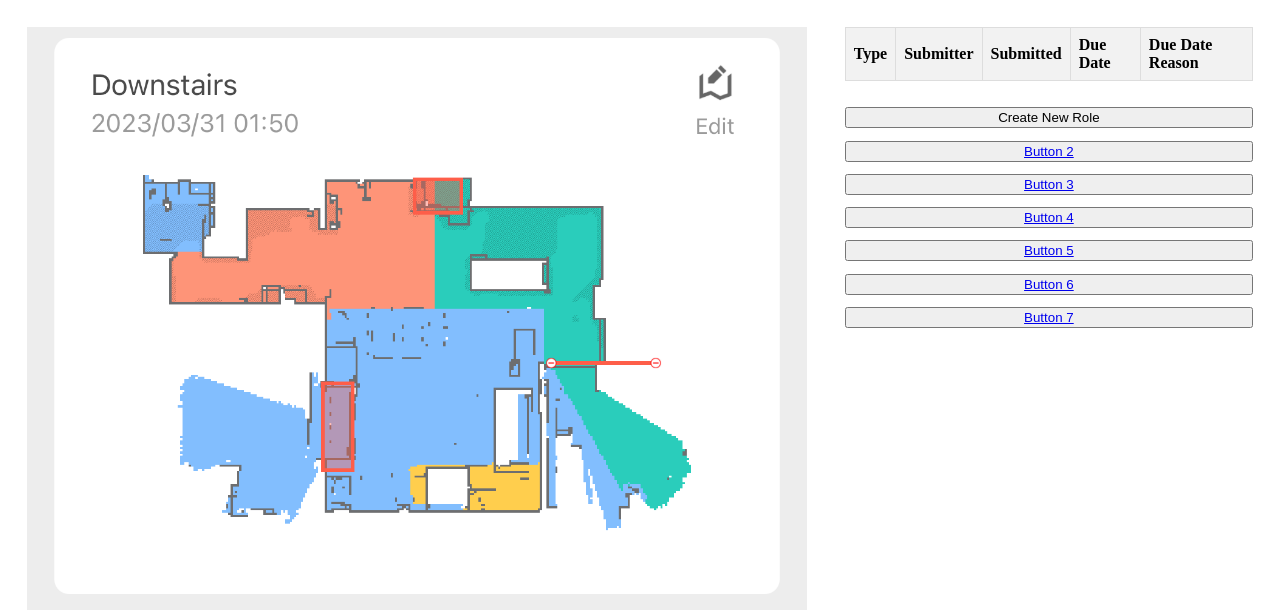
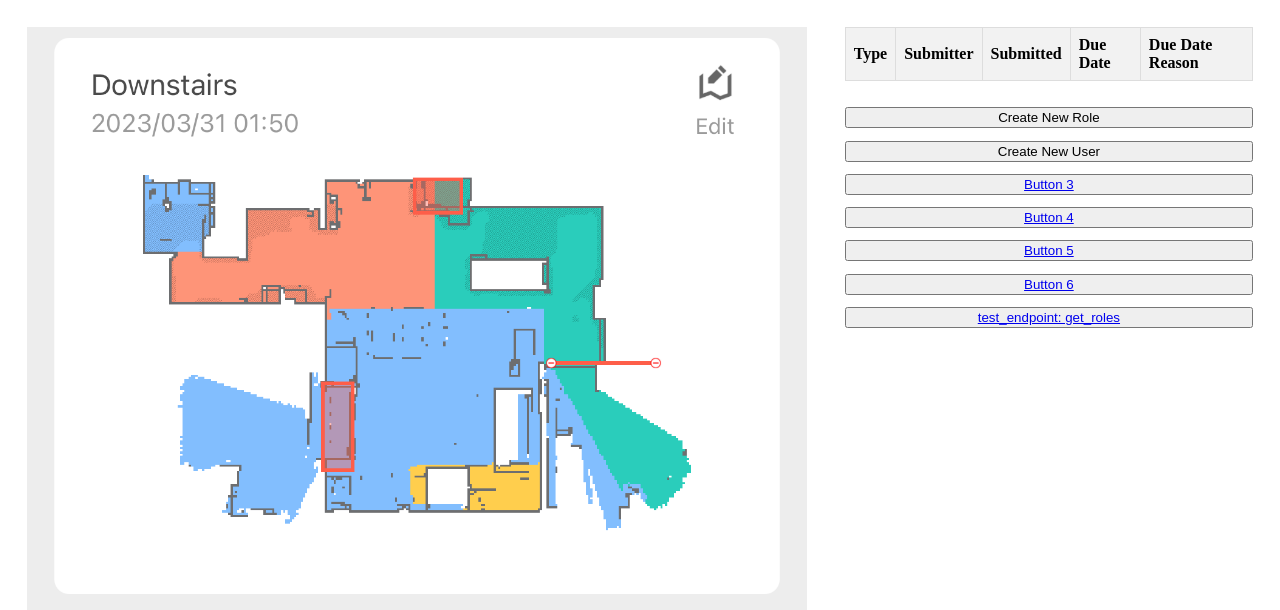
Before and after one commit to topper3418/highbay_racking_portal, a Flask app: page / in a window 1280 px wide. Shown: the top 610 px of the page. Run offline with Flask 3, Linux system fonts and the light colour scheme; data that the repository does not hold is empty; parts of the project's set-up code (start-up, migrations or seed data) failed here and were passed over.

Commit message:
My html is way cleaner now and my js is more OO.

```diff
--- a/scratch.py
+++ b/_db_tool.py
@@ -1,7 +1,7 @@
 import configparser
 import os
 from config.logging import logger
-from data.sqlite_tools import AppData, Tickets, DbTableBase
+from data.sqlite_tools import AppData, Tickets, DbTableBase, Roles
 from flask import Flask, render_template, request, jsonify
 
 # Load configuration from file
@@ -18,4 +18,4 @@ app_data = AppData(app_data_path)
 all_tables = app_data.get_tables()
 all_views = app_data.get_views()
 
-print(all_tables)
+print(Roles(app_data_path).get_rolenames())
--- a/data/sql/table_ddls/tickets.sql
+++ b/data/sql/table_ddls/tickets.sql
@@ -7,11 +7,11 @@ CREATE TABLE IF NOT EXISTS tickets (
     due_date_reason_id INTEGER NOT NULL, -- Foreign key to due_date_reasons table
     status_id INTEGER NOT NULL, -- Foreign key to ticket_status table
     owner_id INTEGER NOT NULL, -- Foreign key to users table
-    relevant_equipment INTEGER NOT NULL, -- Foreign key to equipment table
+    equipment_id INTEGER, -- Foreign key to equipment table
     FOREIGN KEY (type_id) REFERENCES ticket_types(id),
     FOREIGN KEY (submitter_id) REFERENCES internal_contacts(id),
     FOREIGN KEY (due_date_reason_id) REFERENCES due_date_reasons(id),
     FOREIGN KEY (status_id) REFERENCES ticket_status(id),
     FOREIGN KEY (owner_id) REFERENCES users(id),
-    FOREIGN KEY (relevant_equipment) REFERENCES equipment(id)
+    FOREIGN KEY (equipment_id) REFERENCES equipment(id)
 );
--- a/data/sql/table_ddls/users.sql
+++ b/data/sql/table_ddls/users.sql
@@ -2,10 +2,6 @@ CREATE TABLE IF NOT EXISTS users (
     id INTEGER PRIMARY KEY AUTOINCREMENT,
     username TEXT NOT NULL,
     password TEXT NOT NULL,
-    email TEXT NOT NULL,
-    first_name TEXT NOT NULL,
-    last_name TEXT NOT NULL,
-    phone TEXT NOT NULL,
     role INTEGER NOT NULL, -- Foreign key to roles table
     FOREIGN KEY (role) REFERENCES roles(id)
 );
--- a/data/sqlite_tools.py
+++ b/data/sqlite_tools.py
@@ -181,10 +181,10 @@ class Tickets(DbTableBase):
         self.view_name = 'all_tickets_view'
 
     def fetch_100(self, endtime: datetime = datetime.now()) -> pandas.DataFrame:
-        sql = f"""SELECT * FROM {self.table_name}
+        sql = f"""SELECT * FROM {self.view_name}
                   WHERE submitted < {endtime.timestamp()}
                   LIMIT 100"""
-        return super().fetch_100(endtime, sql)
+        return super().fetch_100(sql)
 
 class Roles(DbTableBase):
     """represents the roles table in the database
@@ -198,3 +198,6 @@ class Roles(DbTableBase):
             'description': new_description
         }
         super().default_insert(params)
+
+    def get_rolenames(self) -> list:
+        return self.get_data(f"SELECT role FROM {self.table_name}").values.tolist()
--- a/main.py
+++ b/main.py
@@ -68,7 +68,7 @@ def new_role_popup():
     """Return the new role popup html"""
     # log the ip address of the request
     logger.info(f'serving /new_role_popup request from {request.remote_addr}')
-    return send_from_directory('static', 'create_role_popup.html')
+    return render_template('create_role_popup.html')
 
 @app.route('/create_role', methods=['POST'])
 def create_role():
@@ -85,6 +85,22 @@ def create_role():
     # redirect back to the main screen
     return redirect(url_for('serve_main'))
 
+@app.route('/get_roles', methods=['GET'])
+def get_roles():
+    """Return the roles table data as JSON"""
+    # log the ip address of the request
+    logger.info(f'serving /get_roles request from {request.remote_addr}')
+    # get and return the data
+    roles_list = Roles(app_data_path).get_rolenames()
+    return jsonify(roles_list)
+
+@app.route('/new_user_popup', methods=['GET'])
+def new_user_popup():
+    """Return the new user popup html"""
+    # log the ip address of the request
+    logger.info(f'serving /new_user_popup request from {request.remote_addr}')
+    return render_template('create_user_popup.html')
+
 # test endpoint for sending misc html
 @app.route('/test', methods=['GET'])
 def serve_test():
--- a/static/util.js
+++ b/static/util.js
@@ -46,8 +46,33 @@ function populateTable(tableId, data) {
     }
 }
 
-// function to add as an event listener to the popup buttons
-function fetchPopup(event) {
+async function populateDropdownsFromApi(container) {
+    // get all the dropdowns that have a data-link attribute
+    const dropdowns = container.querySelectorAll('select[data-link]');
+    // wrap main functionality in a loop
+    for (const dropdown of dropdowns) {
+        try {
+            const api_url = dropdown.dataset.link;
+            const response = await fetch(api_url)
+            if (response.ok) {
+                const jsonData = await response.json();
+                jsonData.forEach(value => {
+                    const option = document.createElement('option');
+                    option.value = value;
+                    option.text = value;
+                    dropdown.appendChild(option);
+                });
+            } else {
+                console.error("Error fetching data from API:", response.statusText);
+            }
+        } catch (error) {
+            console.error("Error fetching data from API:", error);
+        }
+    }
+}
+
+// function to fetch a popup run functions on it after
+function fetchPopup(event, callbacks) {
     // get the link from the button's data-link attribute
     const button = event.target;
     const link = button.dataset.link;
@@ -67,12 +92,16 @@ function fetchPopup(event) {
             // add the wrapper to the body
             document.body.appendChild(wrapper);
             // add an event listener to the wrapper to remove it from the DOM when clicked
-            wrapper.addEventListener('click', function(event) {
+            wrapper.addEventListener('click', function (event) {
                 // check if the click target is the wrapper element
                 if (event.target === wrapper) {
-                  // remove the wrapper element from the DOM
-                  wrapper.remove();
+                    // remove the wrapper element from the DOM
+                    wrapper.remove();
                 }
-              });
+            });
+            // run the callbacks
+            if (callbacks && callbacks.length > 0) {
+                callbacks.forEach(callback => callback(container));
+            }
         });
 }
--- a/static/create_role_popup.html
+++ b/templates/create_role_popup.html
@@ -2,6 +2,7 @@
 <html>
 <head>
 	<title>Create New Role</title>
+	<link rel="stylesheet" type="text/css" href="{{ url_for('static', filename='styles.css') }}">
 </head>
 <body>
 	<h1>Create New Role</h1>
--- a/templates/index.html
+++ b/templates/index.html
@@ -26,23 +26,17 @@
           </table>
         </div>
         <div class="button-container">
-          <button id='create-new-role' data-link="{{url_for('static', filename='create_role_popup.html')}}">Create New Role</button>
-          <button><a href="#">Button 2</a></button>
+          <button onclick="fetchPopup(event)" data-link="{{url_for('new_role_popup')}}">Create New Role</button>
+          <button onclick="fetchPopup(event, [populateDropdownsFromApi])" data-link="{{url_for('new_user_popup')}}">Create New User</button>
           <button><a href="#">Button 3</a></button>
           <button><a href="#">Button 4</a></button>
           <button><a href="#">Button 5</a></button>
           <button><a href="#">Button 6</a></button>
-          <button><a href="#">Button 7</a></button>
+          <button><a href="{{url_for('get_roles')}}">test_endpoint: get_roles</a></button>
         </div>
       </div>
     </div>
     <script src="{{ url_for('static', filename='landing_page_script.js') }}"></script>
     <script src="{{ url_for('static', filename='util.js') }}"></script>
-    <script>
-      // Get a reference to Button 1 and the container element to render the content
-      const button1 = document.getElementById('create-new-role');
-      // When Button 1 is clicked, fetch some HTML content from the server and display it in a modal dialog
-      button1.addEventListener('click', fetchPopup);
-    </script>
   </body>
 </html>
```
Also changed, not shown: data/sql/view_ddls/all_tickets_view.sql (+7 -7 lines), templates/create_user_popup.html (added, +27 -0 lines), data/app_data.db.
